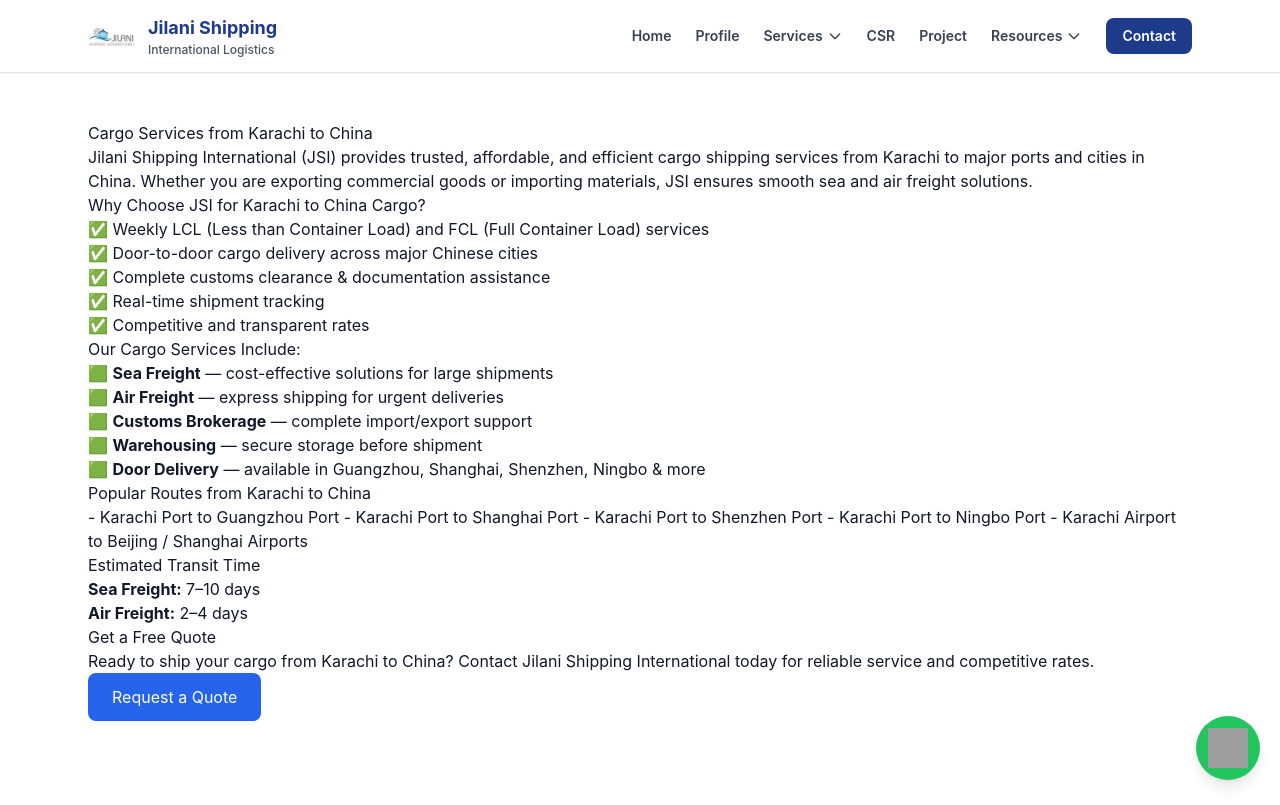
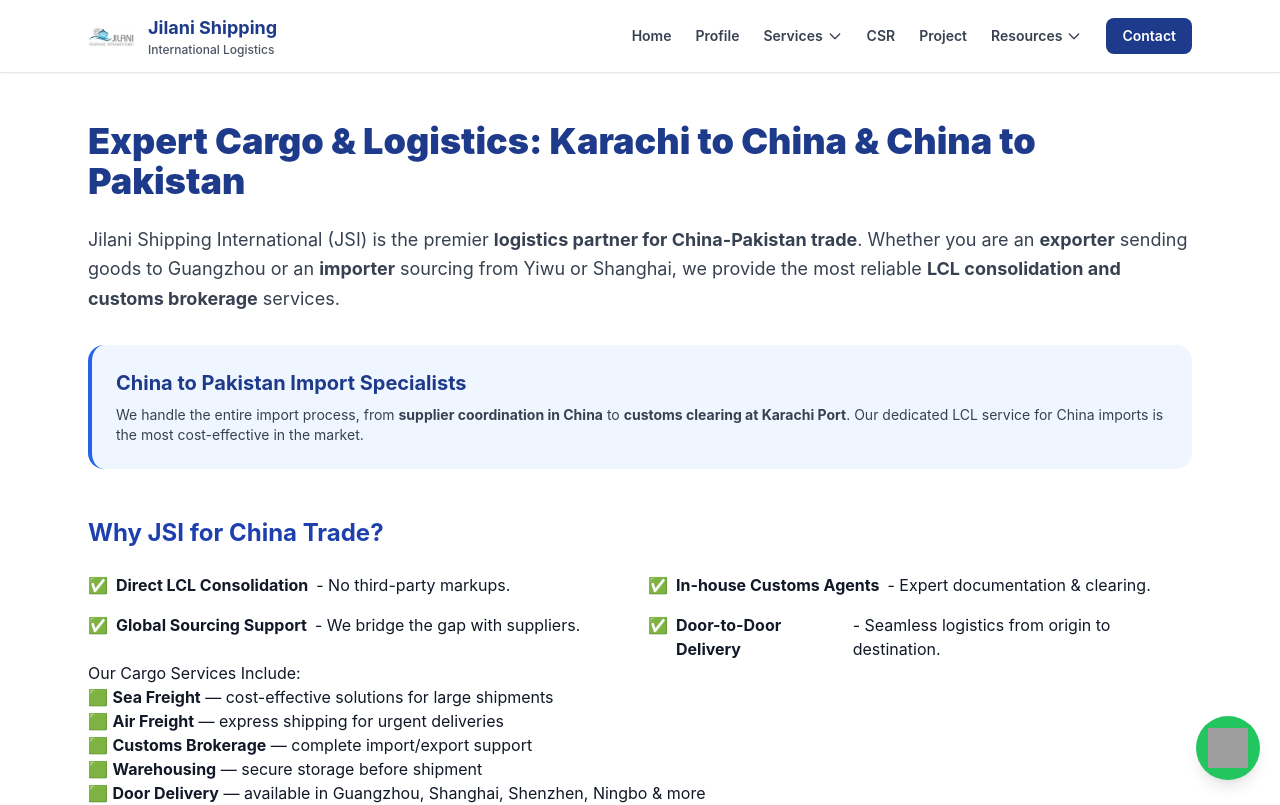
Before and after one commit to ubaidking1/JJ, a Next.js app: page /cargo-karachi-china in a window 1280 px wide. Shown: the top 805 px of the page. Built offline with nearby package versions, Linux system fonts and the light colour scheme; grey boxes are pictures that could not be loaded.

Commit message:
SEO: Implement internal linking strategy and deep keyword injection for China/UAE routes

```diff
--- a/app/blog/best-freight-forwarder-pakistan-guide/page.tsx
+++ b/app/blog/best-freight-forwarder-pakistan-guide/page.tsx
@@ -55,6 +55,10 @@
           <li><strong>Digital First:</strong> Real-time tracking and online quote generation.</li>
         </ul>
 
+        <p className="my-8 p-6 bg-gray-50 border-l-4 border-blue-600 rounded-r-xl">
+          <strong>Pro Tip:</strong> If you are specifically looking for a partner to handle complex trade documents, check our specialized guide for <a href="/freight-forwarder-karachi" className="text-blue-700 underline font-bold">Importers and Exporters in Karachi</a>.
+        </p>
+
         <h2 className="text-3xl font-bold text-blue-800 mt-12 mb-6">Top 5 Questions to Ask Your Forwarder</h2>
         <ol className="space-y-4">
           <li><strong>"Do you handle LCL shipment consolidation in-house?"</strong> (This saves you 20-30% in costs).</li>
--- a/app/blog/shipping-from-pakistan-to-uae-guide/page.tsx
+++ b/app/blog/shipping-from-pakistan-to-uae-guide/page.tsx
@@ -60,7 +60,7 @@
 
         <h2 className="text-2xl font-bold text-blue-800 mt-12 mb-6">Customs and Documentation</h2>
         <p>
-          Navigating customs is the most complex part of international shipping. Required documents usually include:
+          Navigating customs is the most complex part of international shipping. Professional <strong>importers and exporters</strong> often use a <a href="/freight-forwarder-karachi" className="text-blue-700 underline font-bold">customs clearing agent in Karachi</a> to avoid delays. Required documents usually include:
           - Commercial Invoice
           - Packing List
           - Bill of Lading (for sea) or Airway Bill (for air)
--- a/app/cargo-karachi-china/page.tsx
+++ b/app/cargo-karachi-china/page.tsx
@@ -1,43 +1,41 @@
 import { Metadata } from "next";
 
 export const metadata: Metadata = {
-  title: "Cargo Karachi to China | Sea & Air Freight by Jilani Shipping International",
+  title: "Cargo Karachi to China | China to Pakistan Import Specialists | JSI",
   description:
-    "Ship your cargo from Karachi to China with Jilani Shipping International. Reliable sea & air freight, customs clearance, and door-to-door delivery services across major Chinese ports.",
+    "Expert freight forwarder for Karachi to China cargo and China to Pakistan imports. Specializing in LCL consolidation, customs clearance, and commercial shipping.",
   keywords: [
     "cargo Karachi to China",
-    "freight Karachi to China",
+    "China to Pakistan LCL shipment",
+    "import from China to Pakistan",
+    "customs clearing agent for China imports",
     "sea freight Karachi to China",
     "air cargo Karachi to China",
     "door to door cargo Karachi to China",
-    "shipping company Karachi to China",
-    "JSI cargo services",
-    "Karachi to Guangzhou cargo",
-    "Karachi to Shanghai cargo",
-    "Karachi to Shenzhen cargo",
-    "Karachi to Ningbo cargo",
+    "Jilani Shipping International China",
   ],
 };
 
 export default function CargoKarachiChinaPage() {
   return (
-    <main className="max-w-6xl mx-auto px-6 py-12">
+    <main className="max-w-6xl mx-auto px-6 py-12 bg-white">
       <section className="prose max-w-none">
-        <h1>Cargo Services from Karachi to China</h1>
-        <p>
-          Jilani Shipping International (JSI) provides trusted, affordable, and efficient cargo
-          shipping services from Karachi to major ports and cities in China. Whether you are
-          exporting commercial goods or importing materials, JSI ensures smooth sea and air freight
-          solutions.
+        <h1 className="text-4xl font-black text-blue-900 mb-6">Expert Cargo & Logistics: Karachi to China & China to Pakistan</h1>
+        <p className="text-lg leading-relaxed text-gray-700">
+          Jilani Shipping International (JSI) is the premier <strong>logistics partner for China-Pakistan trade</strong>. Whether you are an <strong>exporter</strong> sending goods to Guangzhou or an <strong>importer</strong> sourcing from Yiwu or Shanghai, we provide the most reliable <strong>LCL consolidation and customs brokerage</strong> services.
         </p>
 
-        <h2>Why Choose JSI for Karachi to China Cargo?</h2>
-        <ul>
-          <li>✅ Weekly LCL (Less than Container Load) and FCL (Full Container Load) services</li>
-          <li>✅ Door-to-door cargo delivery across major Chinese cities</li>
-          <li>✅ Complete customs clearance & documentation assistance</li>
-          <li>✅ Real-time shipment tracking</li>
-          <li>✅ Competitive and transparent rates</li>
+        <div className="bg-blue-50 p-6 rounded-2xl border-l-4 border-blue-600 my-8">
+          <h2 className="text-xl font-bold text-blue-900 mb-2">China to Pakistan Import Specialists</h2>
+          <p className="text-sm text-gray-700">We handle the entire import process, from <strong>supplier coordination in China</strong> to <strong>customs clearing at Karachi Port</strong>. Our dedicated LCL service for China imports is the most cost-effective in the market.</p>
+        </div>
+
+        <h2 className="text-2xl font-bold text-blue-800 mt-12 mb-6">Why JSI for China Trade?</h2>
+        <ul className="grid md:grid-cols-2 gap-4">
+          <li className="flex items-start gap-2">✅ <strong>Direct LCL Consolidation</strong> - No third-party markups.</li>
+          <li className="flex items-start gap-2">✅ <strong>In-house Customs Agents</strong> - Expert documentation & clearing.</li>
+          <li className="flex items-start gap-2">✅ <strong>Global Sourcing Support</strong> - We bridge the gap with suppliers.</li>
+          <li className="flex items-start gap-2">✅ <strong>Door-to-Door Delivery</strong> - Seamless logistics from origin to destination.</li>
         </ul>
 
         <h2>Our Cargo Services Include:</h2>
```
